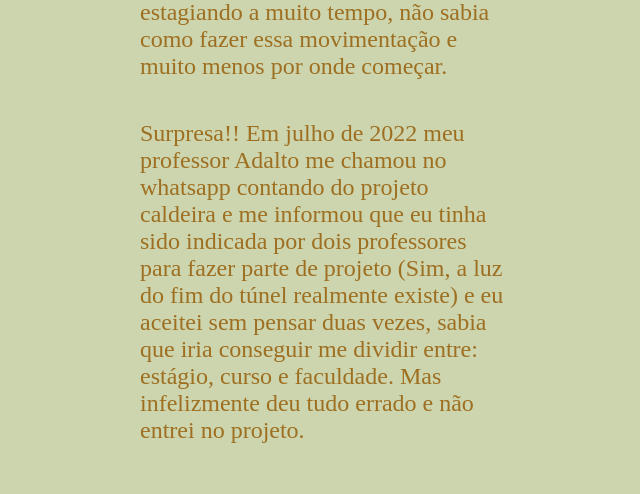
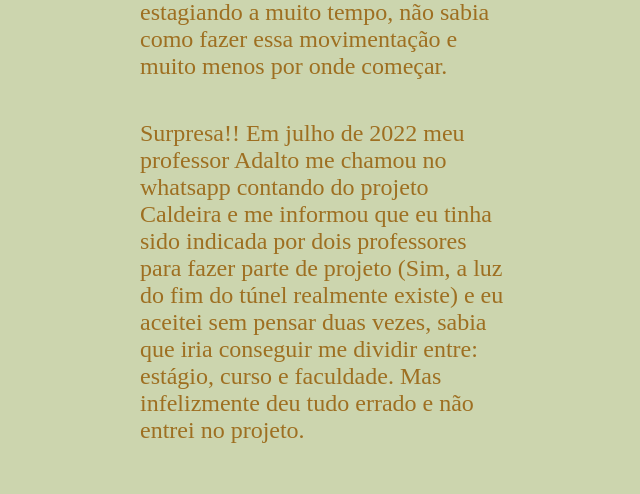
Before and after one commit to andria-gif/portifolioandriard, a plain HTML site: page about.html in a window 1280 px wide. Shown: the part 3302-3796 px from the top of the page, 52-692 px from the left. Drawn offline with Linux system fonts and the light colour scheme.

Commit message:
Update about.html

```diff
--- a/about.html
+++ b/about.html
@@ -90,7 +90,7 @@
                                         estagiando a muito tempo, não sabia como fazer essa movimentação e muito menos
                                         por onde começar.
                               <p class="apresentacao__conteudo__texto">Surpresa!! Em julho de 2022 meu professor Adalto
-                                        me chamou no whatsapp contando do projeto caldeira e me informou que eu tinha
+                                        me chamou no whatsapp contando do projeto Caldeira e me informou que eu tinha
                                         sido indicada por dois professores para fazer parte de projeto (Sim, a luz do
                                         fim do túnel realmente existe) e eu aceitei sem pensar duas vezes, sabia que iria
                                         conseguir me dividir entre: estágio, curso e faculdade. Mas infelizmente deu
```
